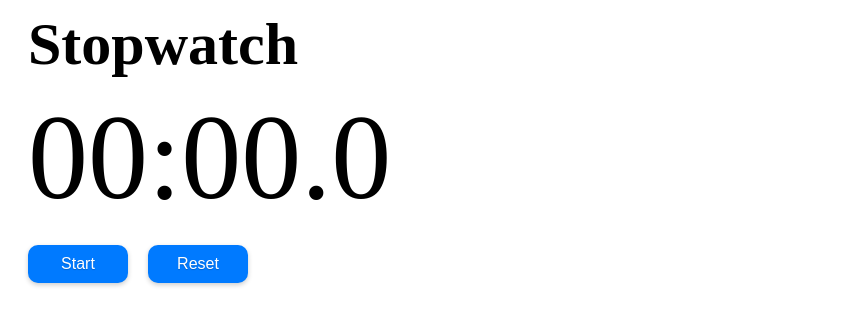
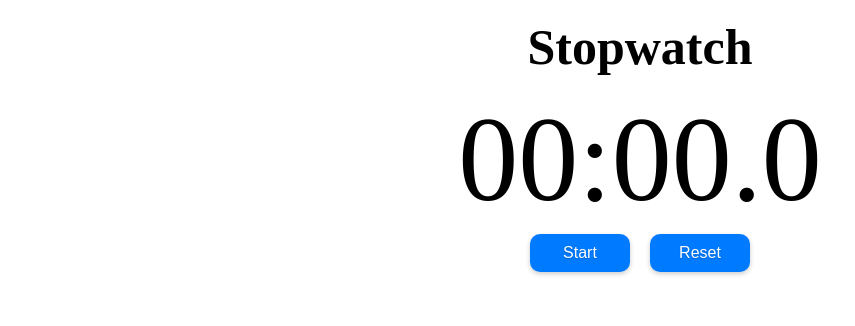
Before and after one commit to Shopify/eng-intern-assessment-react, a React app: page / in a window 1280 px wide. Shown: the top 326 px of the page, without its empty margins (0-855 px from the left). Built offline with nearby package versions, Linux system fonts and the light colour scheme.

Commit message:
CSS touch ups

```diff
--- a/src/StopWatch.tsx
+++ b/src/StopWatch.tsx
@@ -47,8 +47,8 @@ export default function StopWatch() {
     }, [isRunning]);
 
     return(
-        <div style={{margin: '10px', fontSize: '40px'}}>
-            <h1 style={{margin: '10px'}}>Stopwatch</h1>
+        <div style={{display:"flex", alignItems : "center", flexDirection : "column"}}>
+            <h1 style={{margin: '10px', fontSize : '50px'}}>Stopwatch</h1>
             <div style={{ fontSize: '120px', margin: '5px 10px' }}>
                 {Math.floor(time / 60000).toString().padStart(2, '0')}:
                 {((time % 60000) / 1000).toFixed(1).padStart(4, '0')}
@@ -66,14 +66,14 @@ export default function StopWatch() {
                 </div>
             }
 
-            <div>
+            <div style={{ overflow: 'auto', maxHeight: '450px', margin : '25px'}} >
                 {laps.map((lap, index) => (
-                <div key={index} style={{margin: '10px' }}>
-                    <div>Lap {index + 1}</div>
-                    <div>
+                <div key={index} style={{margin: '10px', fontSize : '40px'}}>
+                    <span style={{paddingRight : "50px"}}>Lap {index + 1}</span>
+                    <span>
                         {Math.floor(lap / 60000).toString().padStart(2, '0')}:
                         {((lap % 60000) / 1000).toFixed(1).padStart(4, '0')}
-                    </div>
+                    </span>
                 </div>
                 ))}
             </div>
```
